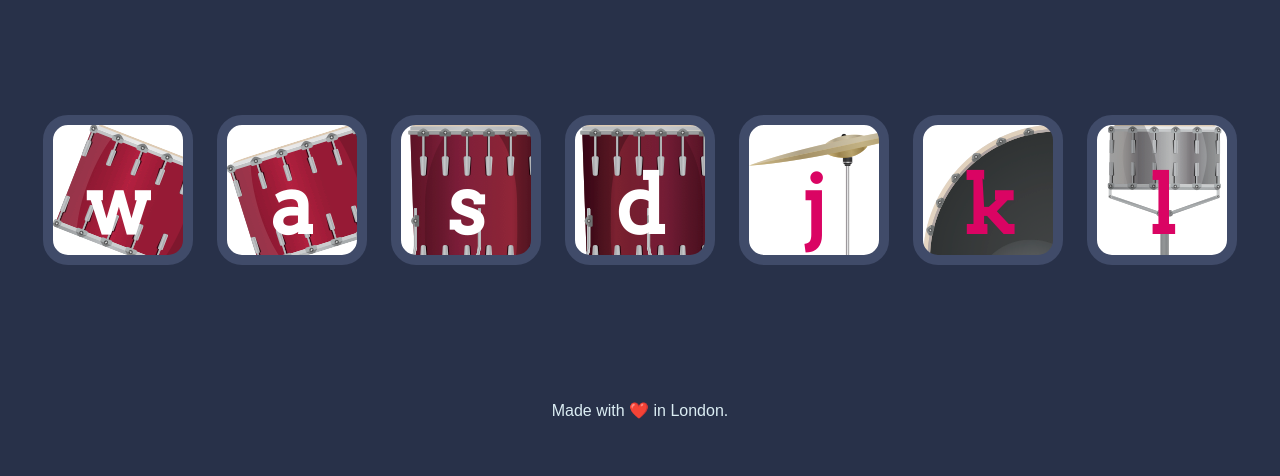
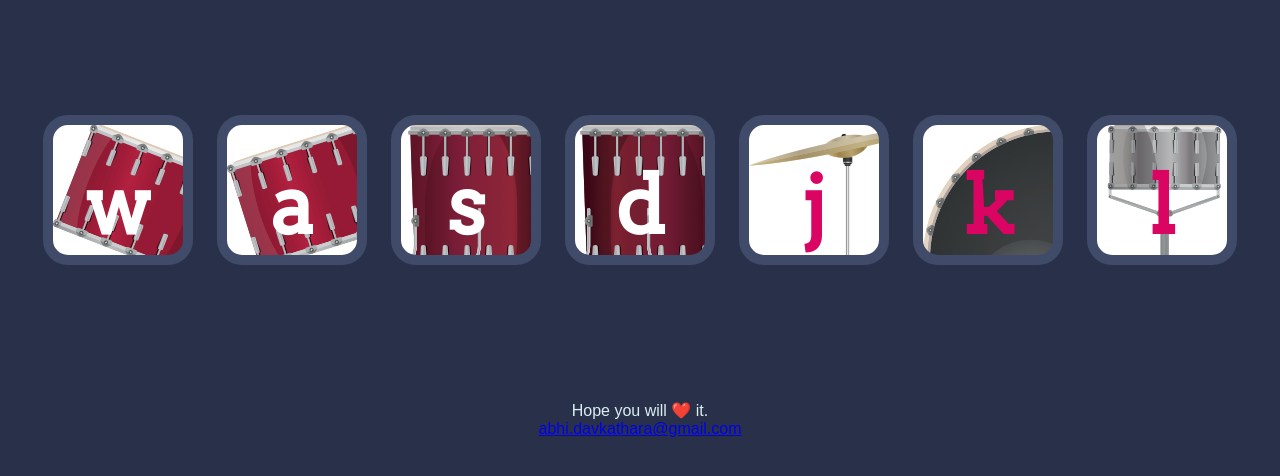
Before and after one commit to abhii0507/Drum-kit-game, a plain HTML site: page index.html in a window 1280 px wide. Shown: the part 174-650 px from the top of the page. Drawn offline with Linux system fonts and the light colour scheme.

Commit message:
update anchor tag

```diff
--- a/index.html
+++ b/index.html
@@ -23,7 +23,8 @@
 
 
   <footer>
-    Made with ❤️ in London.
+    Hope you will ❤️ it.<br>
+    <a href="mailto:abhi.davkathara@gmail.com">abhi.davkathara@gmail.com</a>
   </footer>
 
   <script src="index.js" charset="utf-8"></script>
```
